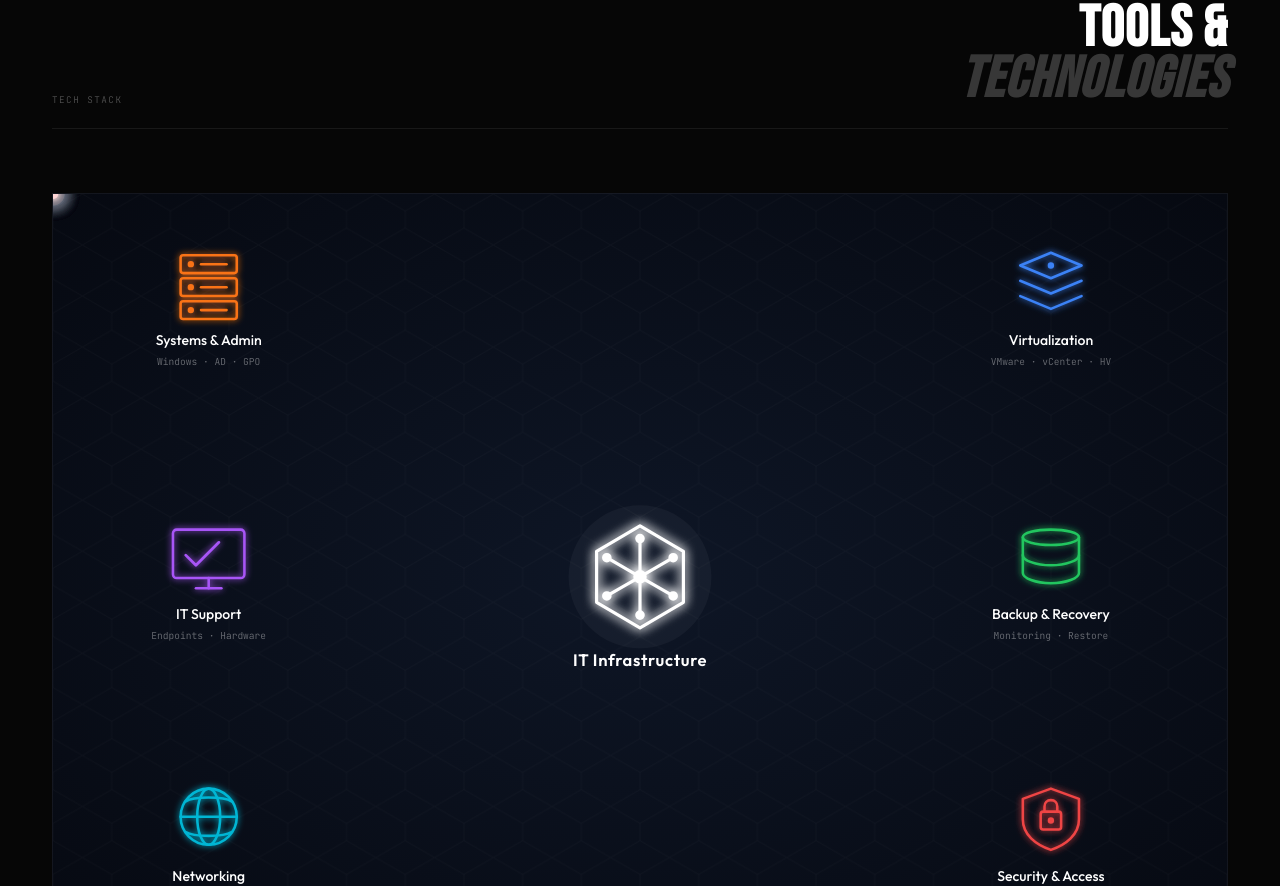
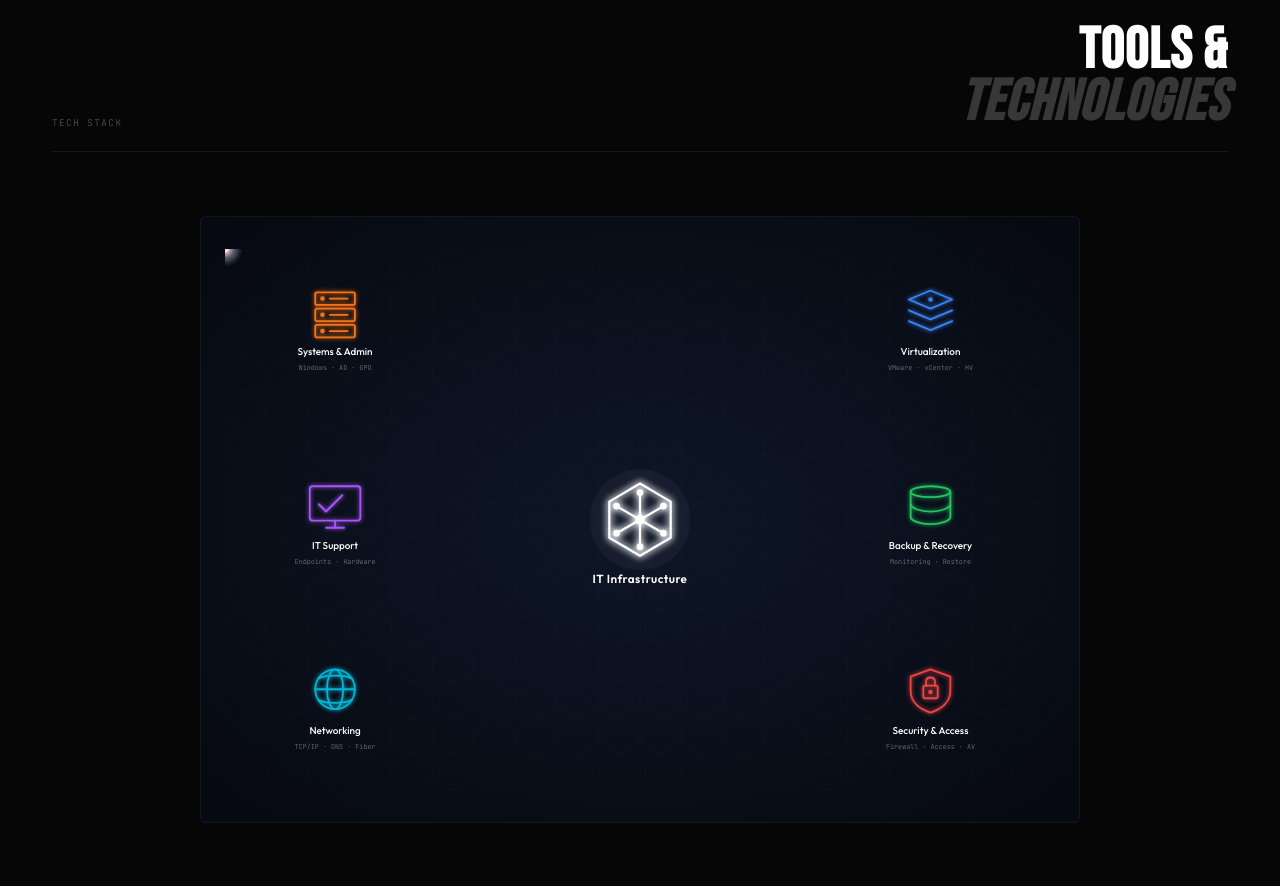
Before and after one commit to Rezaei-Git/Rezaei-Git.github.io, a plain HTML site: page index.html in a window 1280 px wide. Shown: the part 1890-2776 px from the top of the page. Drawn offline with Linux system fonts and the light colour scheme.

Commit message:
Add files via upload

```diff
--- a/index.html
+++ b/index.html
@@ -120,7 +120,7 @@ nav {
 /* ━━━ HERO ━━━ */
 .hero {
   min-height: 100vh; padding-top: 58px;
-  display: grid; grid-template-columns: 1fr 400px;
+  display: grid; grid-template-columns: 1fr 560px;
   border-bottom: 1px solid var(--line);
   position: relative; overflow: hidden;
   opacity: 0; animation: show 0.7s 2.1s forwards;
@@ -352,8 +352,11 @@ nav {
   background: #0a0f1a;
   background-image: radial-gradient(ellipse at center, #0e1626 0%, #060911 100%);
   border: 1px solid rgba(255,255,255,0.05);
-  padding: 0;
+  padding: 32px 24px;
   overflow: hidden;
+  max-width: 880px;
+  margin: 0 auto;
+  border-radius: 6px;
 }
 .hub-svg { display: block; }
 .hub-path {
```
